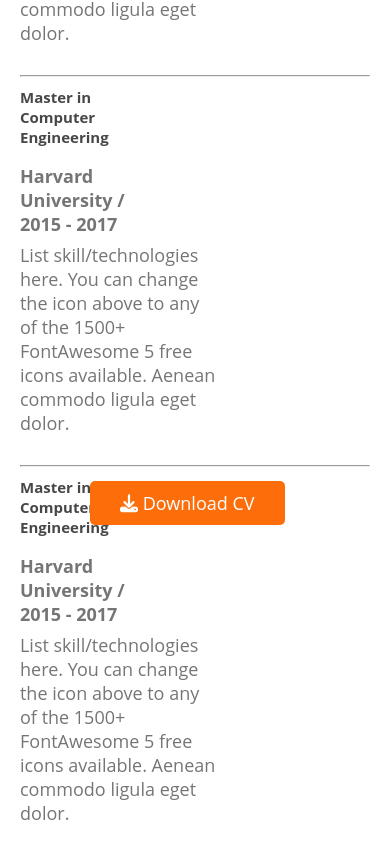
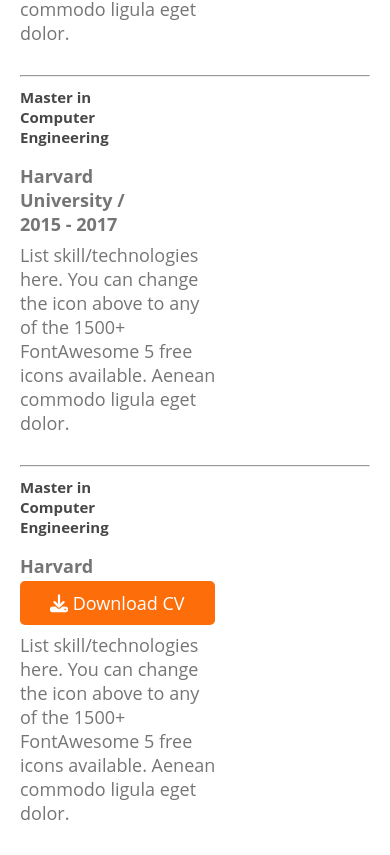
Before and after one commit to nahida30/responsive-portfolio, a plain HTML site: page index.html in a window 390 px wide. Shown: the part 3325-4180 px from the top of the page. Drawn offline with Linux system fonts and the light colour scheme.

Commit message:
4th commit

```diff
--- a/style/style.css
+++ b/style/style.css
@@ -387,9 +387,9 @@ main{
      }
 
      .resume-btn{
-        margin-top: 200px;
-        font-family: Open Sans;
-        margin-left: 90px;
+        /* margin-top: 300px;
+        font-family: Open Sans; */
+        margin-left: 20px;
         margin-bottom: 50px;
     }
 }
```
